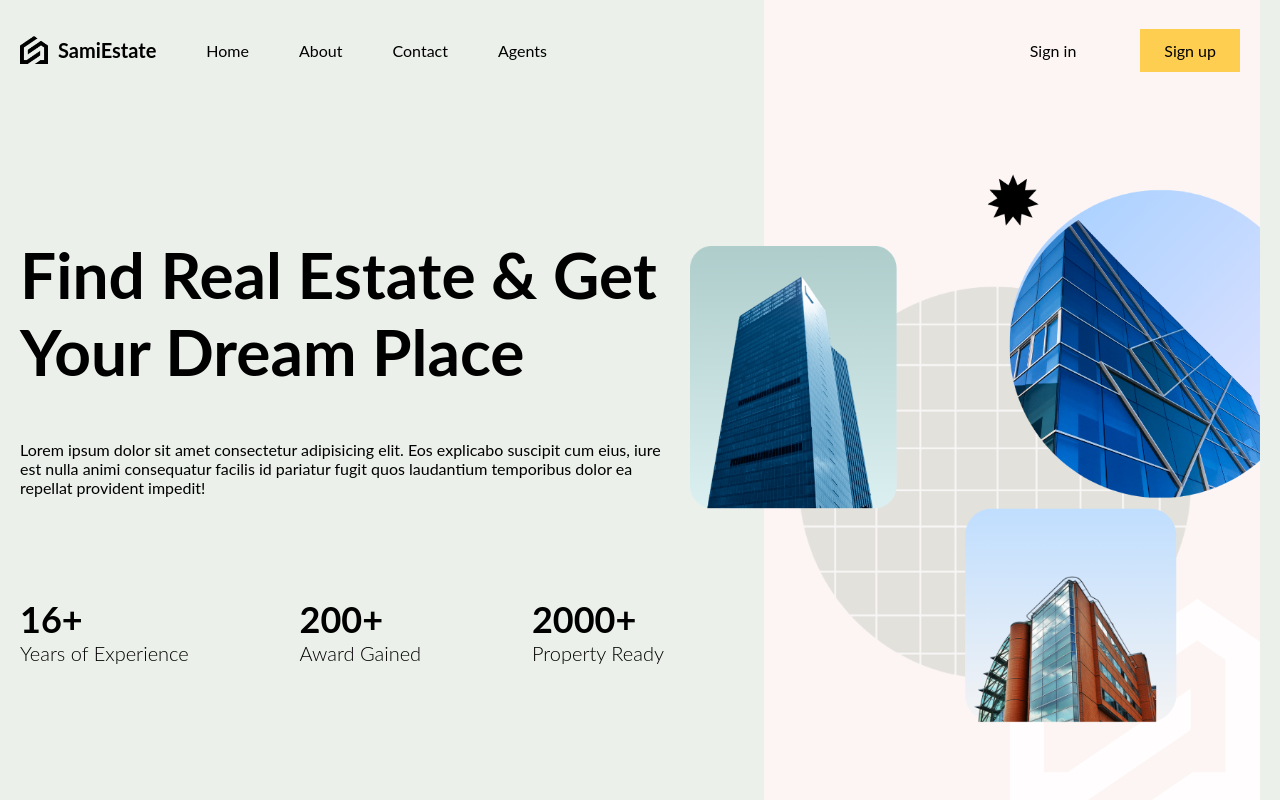
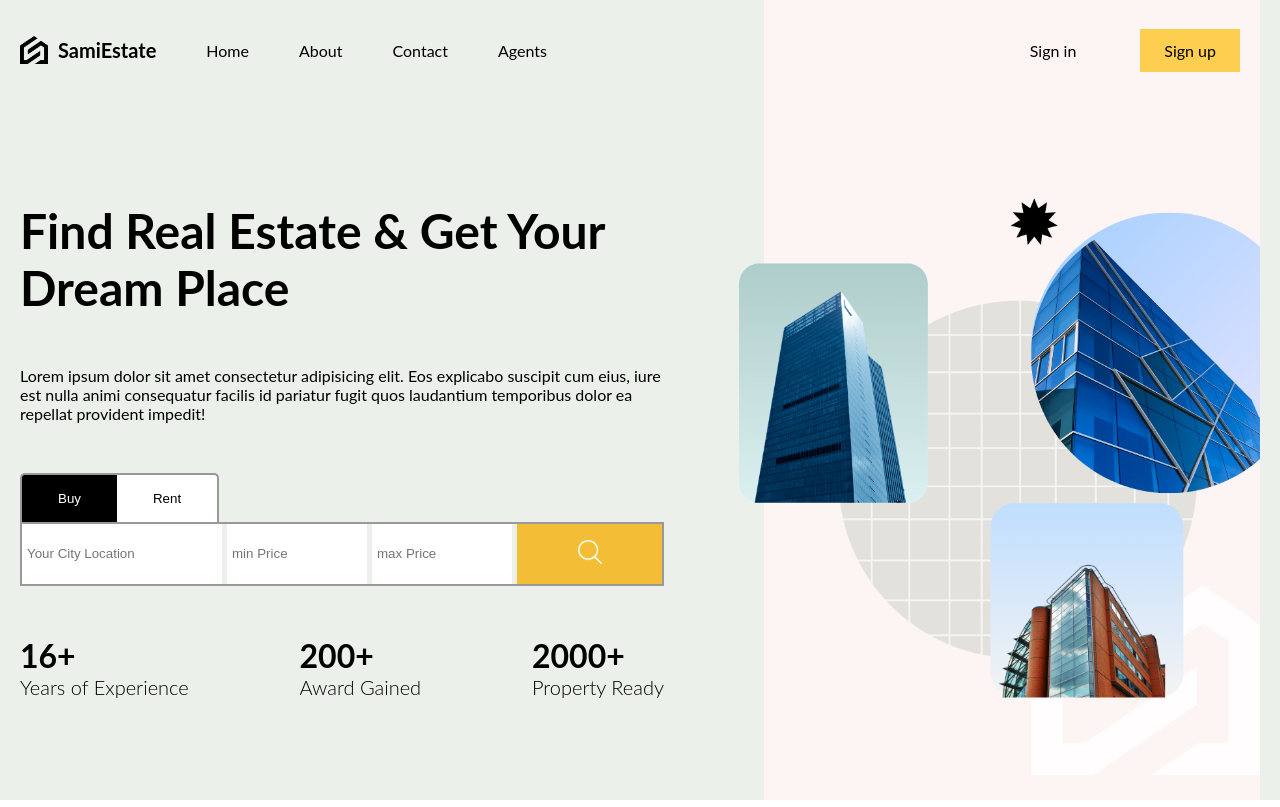
Before and after one commit to sameersattar123/Real_Estate_App_UI, a React (Vite) app: page / in a window 1280 px wide. Shown: the top 807 px of the page. Built offline with nearby package versions, Linux system fonts and the light colour scheme.

Commit message:
complete

```diff
--- a/src/components/SeachBar/SearchBar.jsx
+++ b/src/components/SeachBar/SearchBar.jsx
@@ -1,12 +1,56 @@
-import React from 'react'
-import "./SearchBar.scss"
+import React, { useState } from "react";
+import "./SearchBar.scss";
+import search from "../../assets/search.png";
 
 const SearchBar = () => {
+  const Type = ["buy", "rent"];
+  const [query, setQuery] = useState({
+    type: "buy",
+    location: "",
+    maxPrice: 0,
+    minPrice: 0,
+  });
+
+  const switchType = (value) => {
+    setQuery((prev) => ({ ...prev, type: value }));
+  };
   return (
-    <div className='searchBar'>
+    <div className="searchBar">
+      <div className="type">
+        {Type.map((type) => {
+          return (
+            <button
+              key={type}
+              className={query.type === type ? "active" : ""}
+              onClick={() => switchType(type)}
+            >
+              {type}
+            </button>
+          );
+        })}
+      </div>
+      <form action="">
+        <input type="location" placeholder="Your City Location" />
+        <input
+          type="number"
+          name="minPrice"
+          min={0}
+          max={1000000}
+          placeholder="min Price"
+        />
+        <input
+          type="number"
+          name="maxPrice"
+          min={0}
+          max={1000000}
+          placeholder="max Price"
+        />
+        <button>
+          <img src={search} alt="" />
+        </button>
+      </form>
+    </div>
+  );
+};
 
-    </div>
-  )
-}
-
-export default SearchBar
+export default SearchBar;
--- a/src/components/SeachBar/SearchBar.scss
+++ b/src/components/SeachBar/SearchBar.scss
@@ -0,0 +1,86 @@
+@import "../../responsive.scss";
+
+.searchBar{
+    .type{
+        button{
+
+        padding: 16px 36px;
+        border: 2px solid #999999;
+            cursor: pointer;
+            background-color: white;
+            text-transform: capitalize;
+            border-bottom: none;
+            &.active {
+                background-color: black;
+                color: white;
+            }
+
+            &:first-child{
+                border-top-left-radius: 5px;
+                border-right: none;
+
+
+            }
+            &:last-child{
+                border-top-right-radius: 5px;
+                border-left: none;
+            }
+        }
+    }
+
+    form {
+        border: 2px solid #999999;
+        display: flex;
+        justify-content: space-between;
+        height: 64px;
+        gap: 5px;
+
+        @include sm{
+            flex-direction: column;
+            border: none;
+        }
+         input{
+            border: none;
+            width: 200px;
+            padding: 0 10px;
+
+            @include lg{
+                padding: 0 5px;
+                &:nth-child(2) , &:nth-child(3){
+                    width: 140px;
+                }
+            }
+
+            @include md{
+                width: 200px;
+                &:nth-child(2) , &:nth-child(3){
+                    width: 200px;
+                }
+            }
+            @include sm{
+                width: auto;
+                &:nth-child(2) , &:nth-child(3){
+                    width: auto;
+                }
+                padding: 20px;
+                border: 1px solid #999999;
+            }
+         }
+
+         button {
+            border: none;
+            background-color: #f3be36;
+            cursor: pointer;
+            flex: 1;
+
+            @include sm {
+                padding: 10px;
+            }
+
+            img {
+                width: 24px;
+                height: 24px;
+            }
+         }
+    }
+}
--- a/src/routes/HomePage/HomePage.scss
+++ b/src/routes/HomePage/HomePage.scss
@@ -1,3 +1,5 @@
+@import "../../responsive.scss";
+
 .homePage {
     display: flex;
     height: 100%;
@@ -13,8 +15,18 @@
             gap: 50px;
             height: 100%;
 
+            @include md {
+                padding: 0;
+            }
+            @include sm {
+                justify-content: flex-start;
+            }
+
             .title {
                 font-size: 64px;
+                @include lg {
+                    font-size: 48px;
+                }
             }
         }
 
@@ -22,8 +34,15 @@
             display: flex;
             justify-content: space-between;
 
+            @include sm {
+                display: none;
+            }
+
             h1 {
                 font-size: 36px;
+                @include lg {
+                    font-size: 32px;
+                }
             }
 
             h2 {
@@ -40,10 +59,18 @@
         align-items: center;
         position: relative;
 
+        @include md {
+            display: none;
+        }
+
         img {
             width: 115%;
             position: absolute;
             right: 0;
+
+            @include lg {
+                width: 105%;
+            }
         }
     }
 }
```
